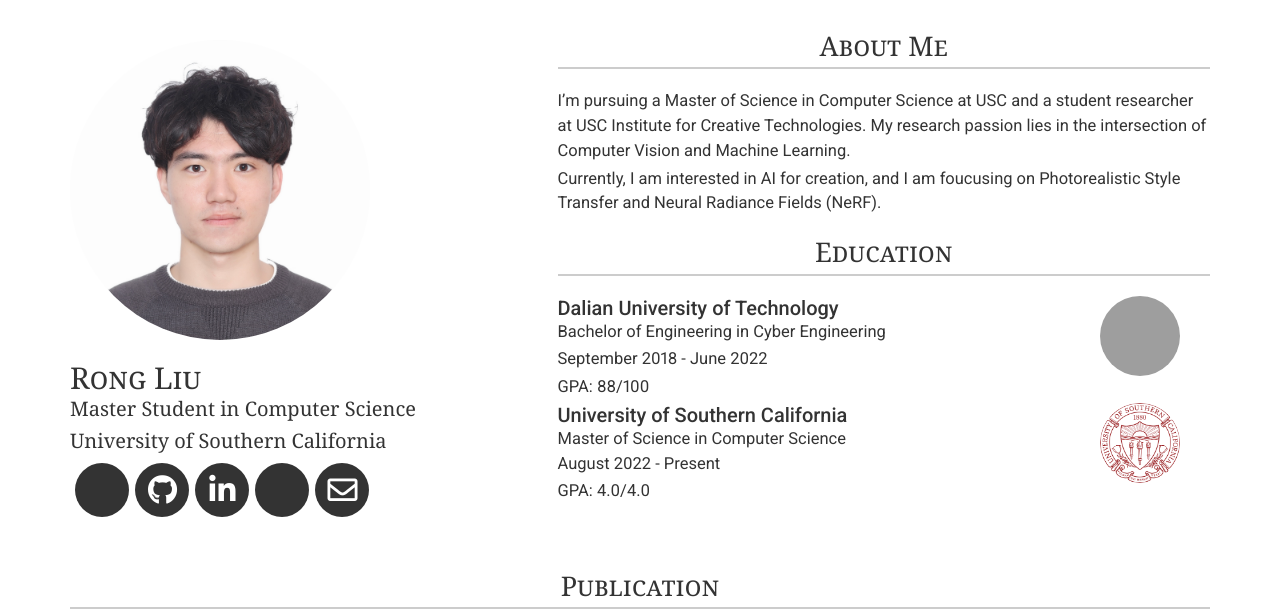
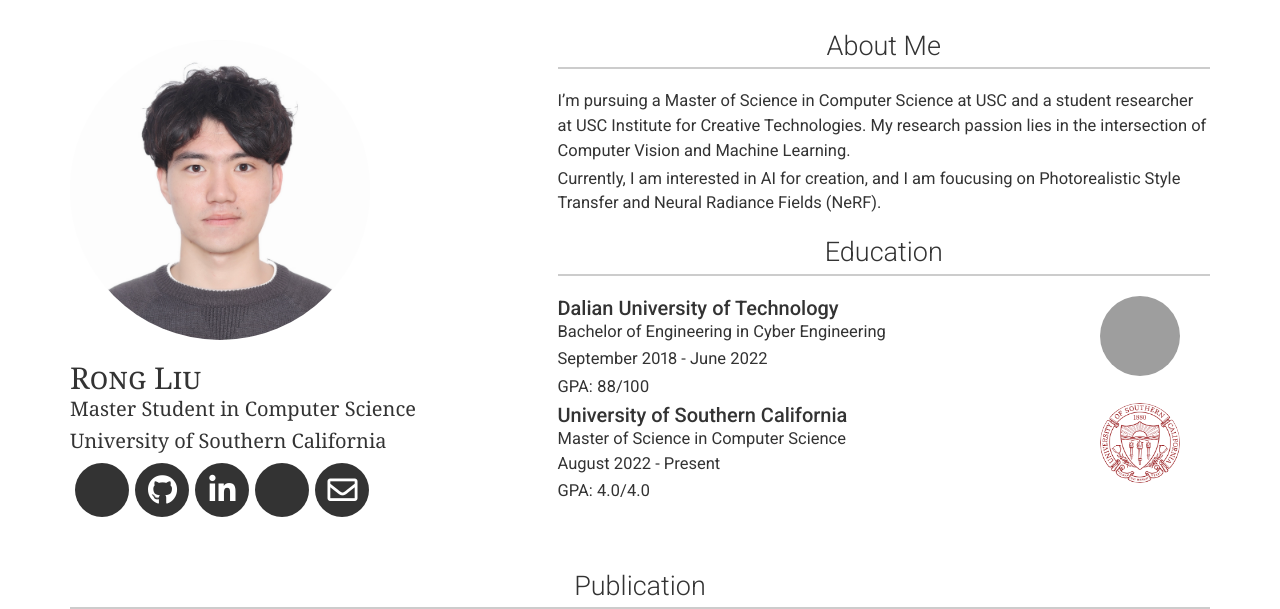
Before and after one commit to RongLiu-Leo/rongliu-leo.github.io, a Jekyll site: the page built from index.md, in a window 1280 px wide. Shown: the top 609 px of the page. Built offline with Jekyll 4.4.1, drawn with Linux system fonts in a browser that asks for light colours; nearby versions of some CDN libraries; a style sheet for code colours, icons or effects is not loaded; grey boxes are pictures that could not be loaded.

Commit message:
Update type.scss

```diff
--- a/_sass/type.scss
+++ b/_sass/type.scss
@@ -66,8 +66,6 @@
 }
 
 h3 {
-  font-family:Georgia, 'Times New Roman', Times, serif;
-  font-variant: small-caps;
   font-weight: 300;
   font-size: 2.7rem;
   text-align: center;
```
